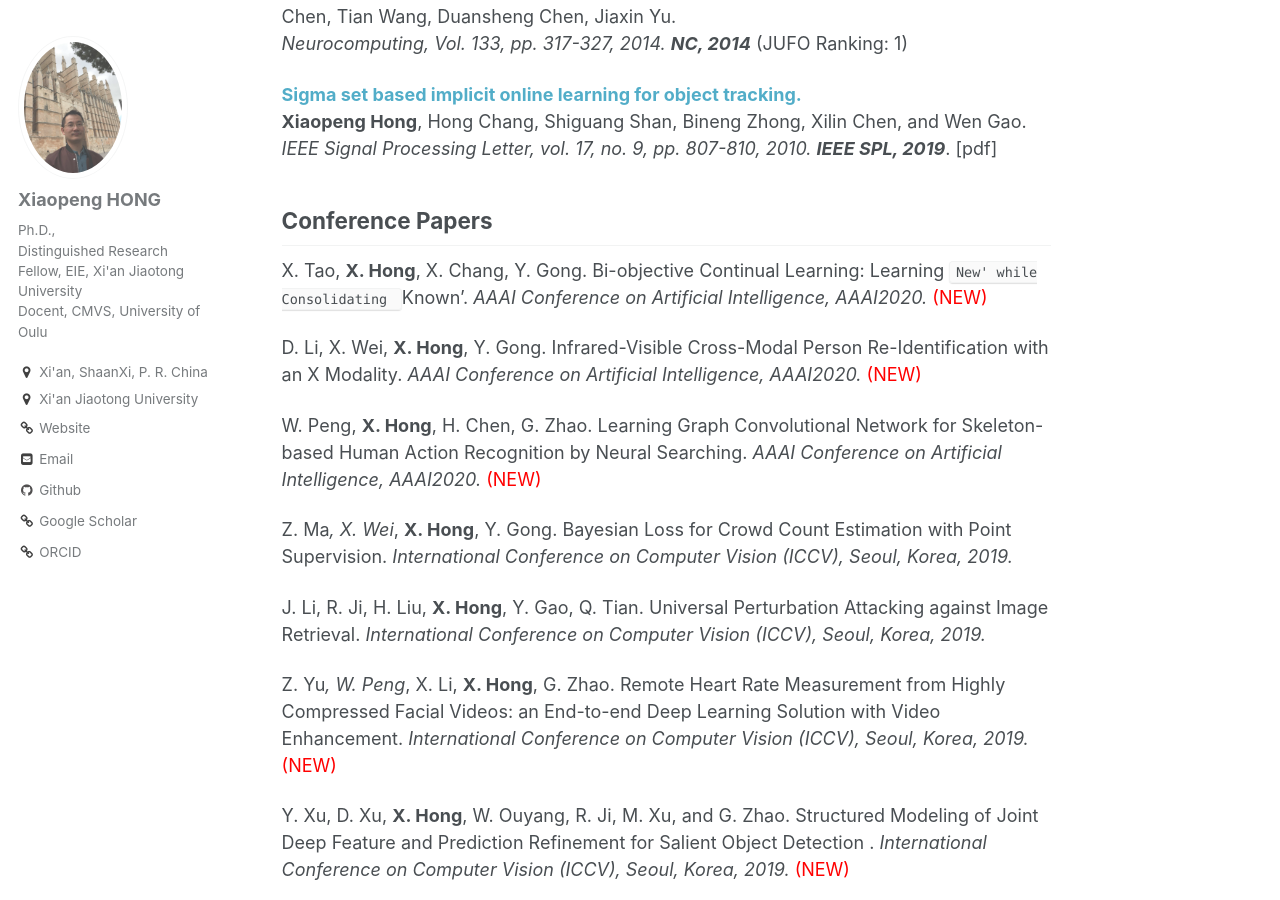
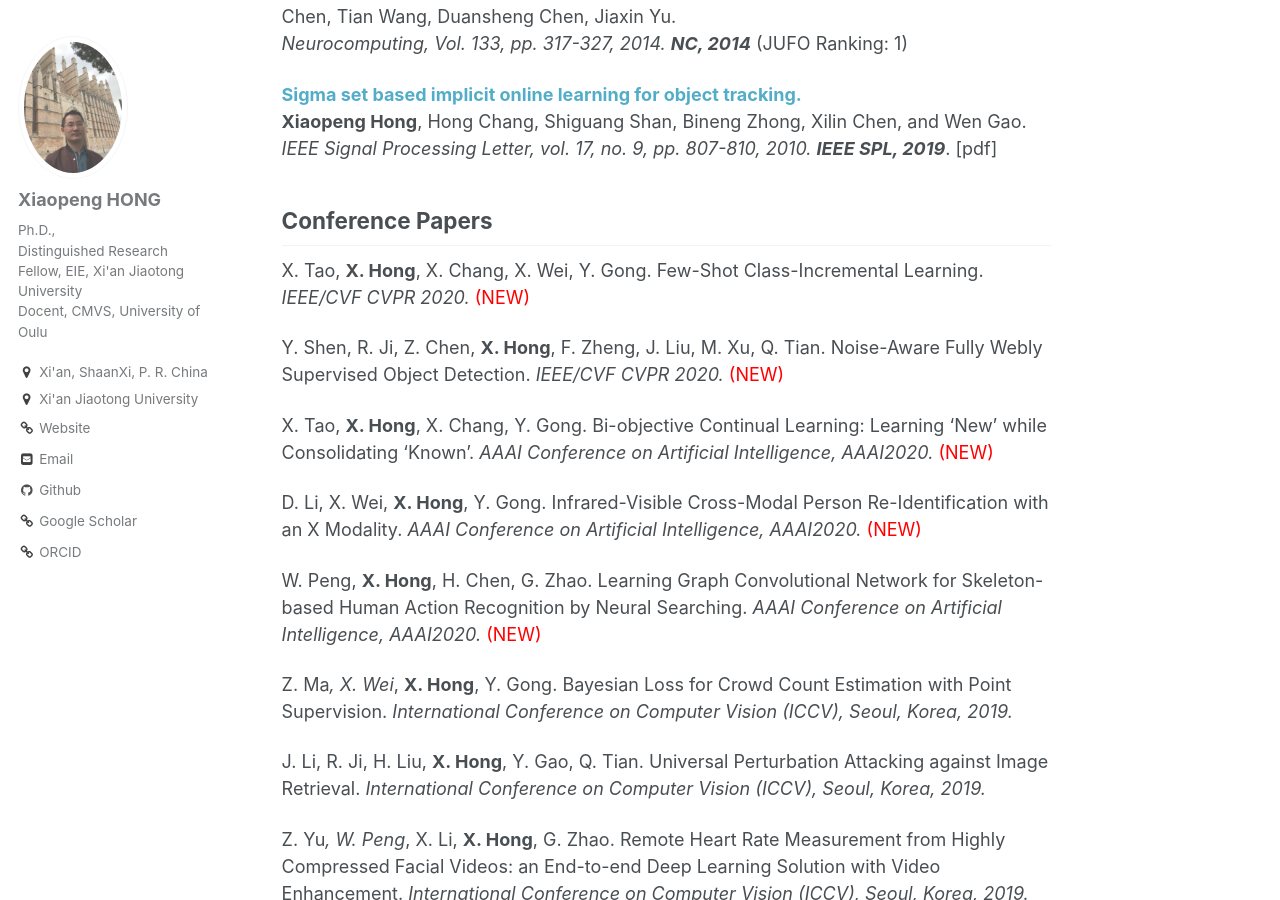
Before and after one commit to xiaopenghong/xiaopenghong.github.io, a Jekyll site: the page built from _pages/publications.md, in a window 1280 px wide and 900 px high, scrolled down 2587 px. Built offline with Jekyll 4.4.1, drawn with Linux system fonts in a browser that asks for light colours.

Commit message:
Update publications.md

```diff
--- a/_pages/publications.md
+++ b/_pages/publications.md
@@ -94,9 +94,11 @@ Bineng Zhong, Xiaotong Yuan, Rongrong Ji, Yan Yan, Zhen Cui, <b>Xiaopeng Hong</b
 
 ## Conference Papers
 
+X. Tao, <b>X. Hong</b>, X. Chang, X. Wei, Y. Gong. Few-Shot Class-Incremental Learning. <i> IEEE/CVF CVPR 2020. </i> <span style="color:red"> (NEW) </span>
 
+Y. Shen, R. Ji, Z. Chen, <b>X. Hong</b>, F. Zheng, J. Liu, M. Xu, Q. Tian. Noise-Aware Fully Webly Supervised Object Detection. <i> IEEE/CVF CVPR 2020. </i> <span style="color:red"> (NEW) </span>
 
-X. Tao, <b>X. Hong</b>, X. Chang, Y. Gong. Bi-objective Continual Learning: Learning `New' while Consolidating `Known'. <i> AAAI Conference on Artificial Intelligence, AAAI2020. </i> <span style="color:red"> (NEW) </span>
+X. Tao, <b>X. Hong</b>, X. Chang, Y. Gong. Bi-objective Continual Learning: Learning 'New' while Consolidating 'Known'. <i> AAAI Conference on Artificial Intelligence, AAAI2020. </i> <span style="color:red"> (NEW) </span>
 
 
 D. Li, X. Wei, <b>X. Hong</b>, Y. Gong. Infrared-Visible Cross-Modal Person Re-Identification with an X Modality. <i> AAAI Conference on Artificial Intelligence, AAAI2020. </i> <span style="color:red"> (NEW) </span>
```
